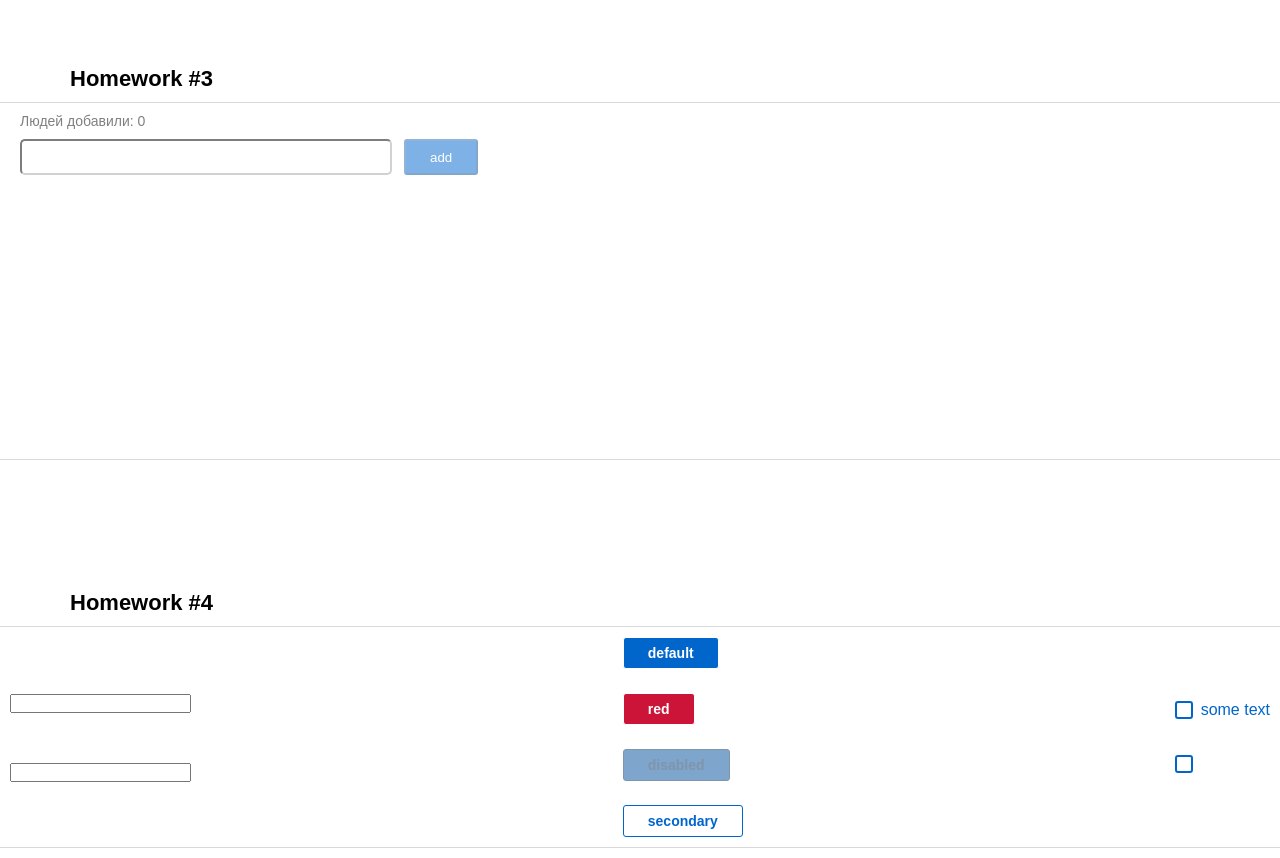
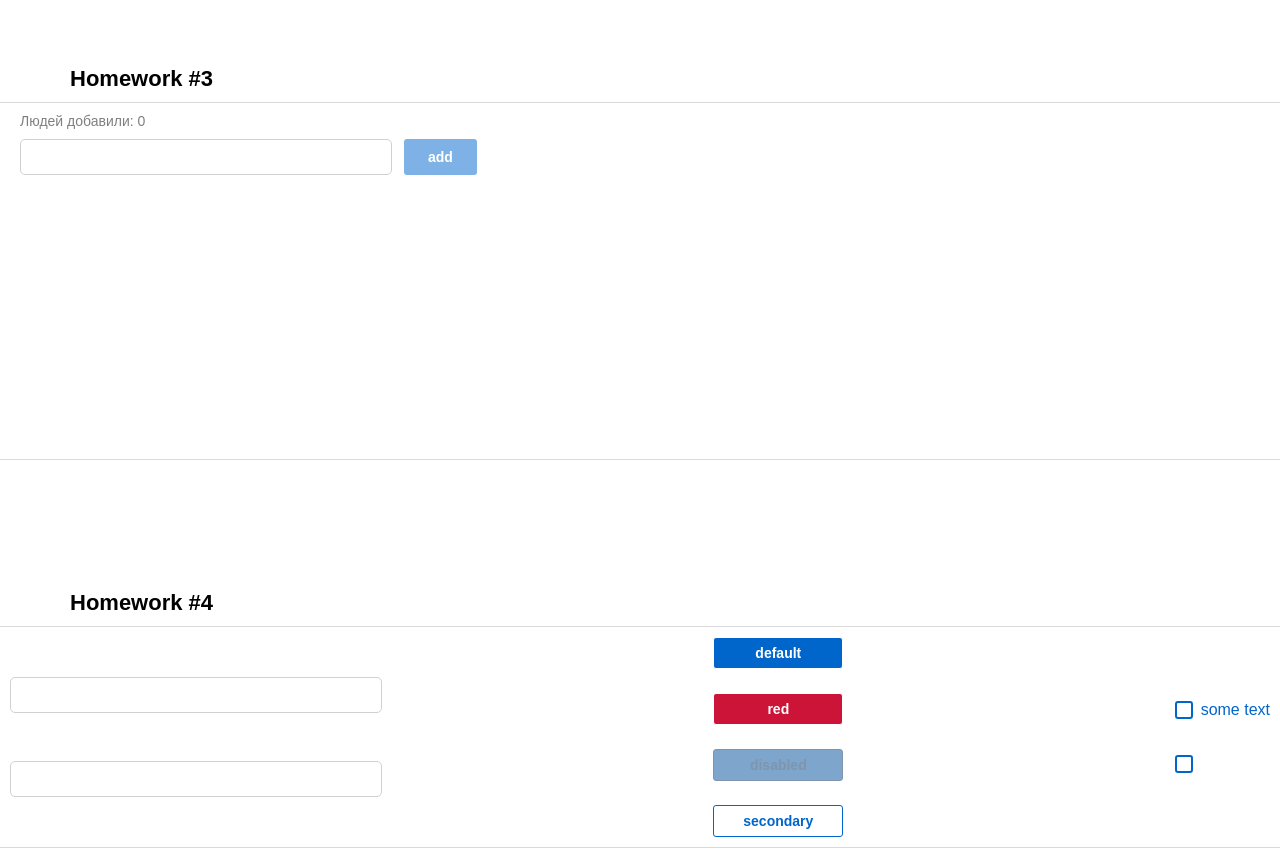
Before and after one commit to dnisaev/homework-s2, a React (Create React App) app: page /#/pre-junior in a window 1280 px wide. Shown: the part 940-1798 px from the top of the page. Built offline with nearby package versions, Linux system fonts and the light colour scheme.

Commit message:
fix styles

```diff
--- a/src/s2-homeworks/hw03/Greeting.module.css
+++ b/src/s2-homeworks/hw03/Greeting.module.css
@@ -16,8 +16,7 @@
     height: 36px;
     margin-right: 12px;
     border-radius: 5px;
-
-    border-color: #D1D1D1;
+    border: 1px solid #D1D1D1;
 }
 
 .input:focus {
@@ -37,11 +36,17 @@
 }
 
 .button {
+    font-family: Montserrat, sans-serif;
+    font-size: 14px;
+    font-weight: 600;
+    line-height: 20px; /* 142.857% */
     height: 36px;
     padding: 5px 24px;
     border-radius: 3px;
     background: #06C;
     color: white;
+    border: none;
+    cursor: pointer;
 }
 
 .button:focus {
--- a/src/s2-homeworks/hw04/common/c1-SuperInputText/SuperInputText.module.css
+++ b/src/s2-homeworks/hw04/common/c1-SuperInputText/SuperInputText.module.css
@@ -2,6 +2,11 @@
 }
 
 .input {
+    width: 372px;
+    height: 36px;
+    flex-shrink: 0;
+    border-radius: 5px;
+    border: 1px solid #D1D1D1;
 }
 
 .inputWrapper {
--- a/src/s2-homeworks/hw04/common/c2-SuperButton/SuperButton.module.css
+++ b/src/s2-homeworks/hw04/common/c2-SuperButton/SuperButton.module.css
@@ -1,4 +1,5 @@
 .button {
+    min-width: 130px;
     display: inline-flex;
     padding: 5px 24px;
     justify-content: center;
@@ -10,6 +11,7 @@
     font-size: 14px;
     font-weight: 600;
     line-height: 20px;
+    cursor: pointer;
 }
 
 .disabled {
```
